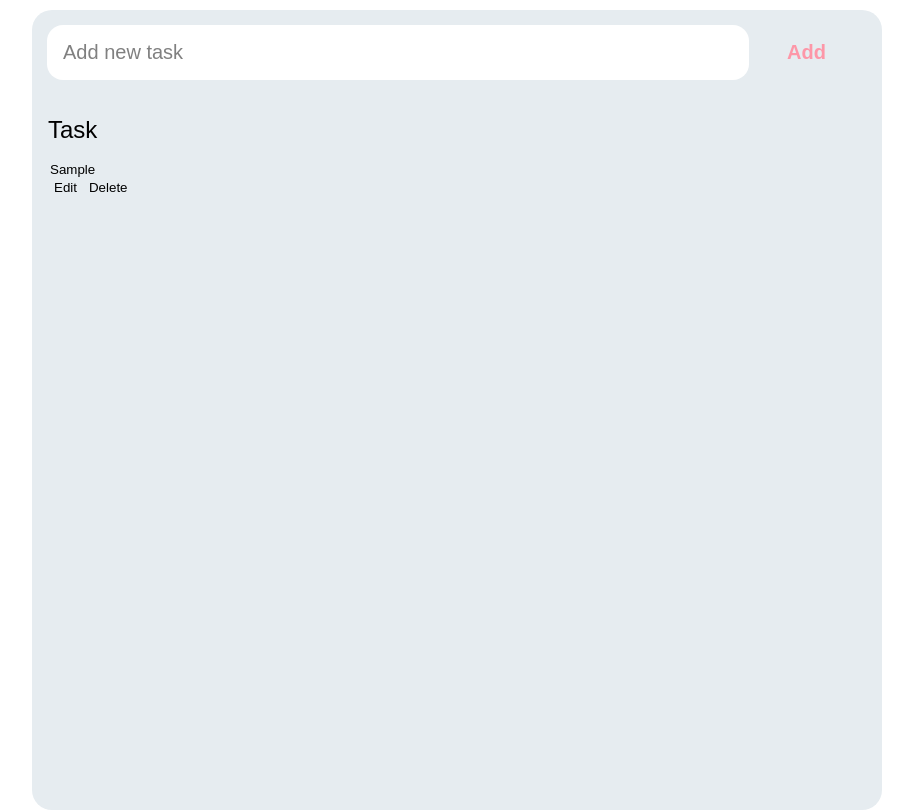
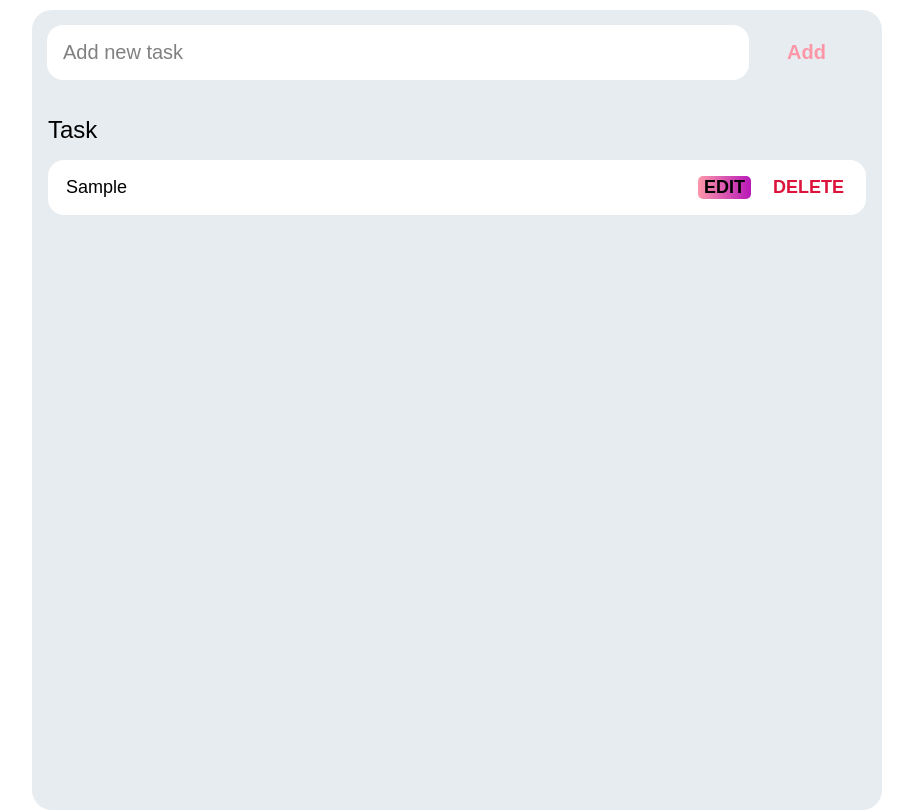
Before and after one commit to David011E/To-Do-List, a plain HTML site: page index.html in a window 1280 px wide. Both pictures are taken after typing "Sample" into the empty fields and a click on the input "Add". Shown: the part 102-912 px from the top of the page, without its empty margins (183-1096 px from the left). Drawn offline with Linux system fonts and the light colour scheme.

Commit message:
Add styles for task section and buttons

```diff
--- a/assets/css/style.css
+++ b/assets/css/style.css
@@ -104,3 +104,70 @@ main {
     color:  #000000;
     margin-bottom: 1rem;
 }
+
+#tasks .task {
+    display: flex;
+    justify-content: space-between;
+    background-color: #FFFFFF;
+    padding: 1rem;
+    border-radius: 1rem;
+    margin-bottom: 1rem;
+    position: relative;
+    cursor: pointer; /* Add pointer cursor to indicate it's clickable */
+}
+
+.task .content {
+    flex: 1 1 0%;
+}
+
+.task .content .text {
+    color: #000000;
+    font-size: 1.125rem;
+    width: 100%;
+    display: block;
+    transition: 0.4s;
+}
+
+.task .content .text:not(:read-only) {
+    color: #fd97a8;
+}
+
+.task .actions {
+    display: flex;
+    margin: 0 -0.5rem;
+}
+
+.task .actions button {
+    cursor: pointer;
+    margin: 0 0.5rem;
+    font-size: 1.125rem;
+    font-weight: 700;
+    text-transform: uppercase;
+    transition: 0.4s;
+}
+
+.task .actions button:hover {
+    opacity: 0.8;
+}
+
+.task .actions button:active {
+    opacity: 0.6;
+}
+
+.task .actions .edit {
+    background-image: linear-gradient(to right, #fd97a8, #b818b8);
+    cursor: pointer;
+    border-radius: 5px;
+}
+
+.task .actions .delete {
+    color: crimson;
+}
+
+#task::before {
+    content: '';
+    position: absolute;
+    height: 28px;
+    width: 28px;
+    border-radius: 50px;
+}
```
